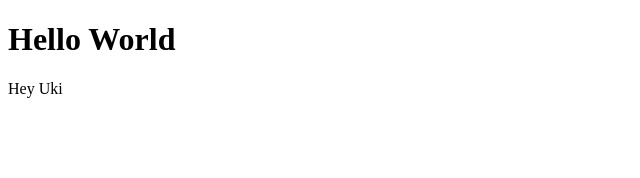
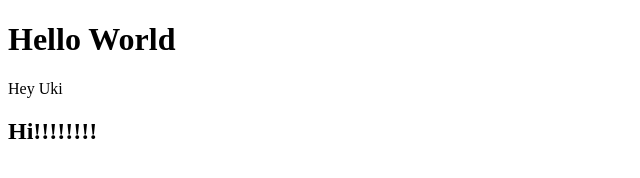
Before and after one commit to Sivananthi22/practise.io, a plain HTML site: page index.html in a window 1280 px wide. Shown: the whole page, without its empty margins (0-640 px from the left). Drawn offline with Linux system fonts and the light colour scheme.

Commit message:
Update index.html

```diff
--- a/index.html
+++ b/index.html
@@ -8,5 +8,6 @@
 <body>
     <h1>Hello World</h1>
     <p>Hey Uki</p>
+    <h2>Hi!!!!!!!!</h2>
 </body>
 </html>
```
